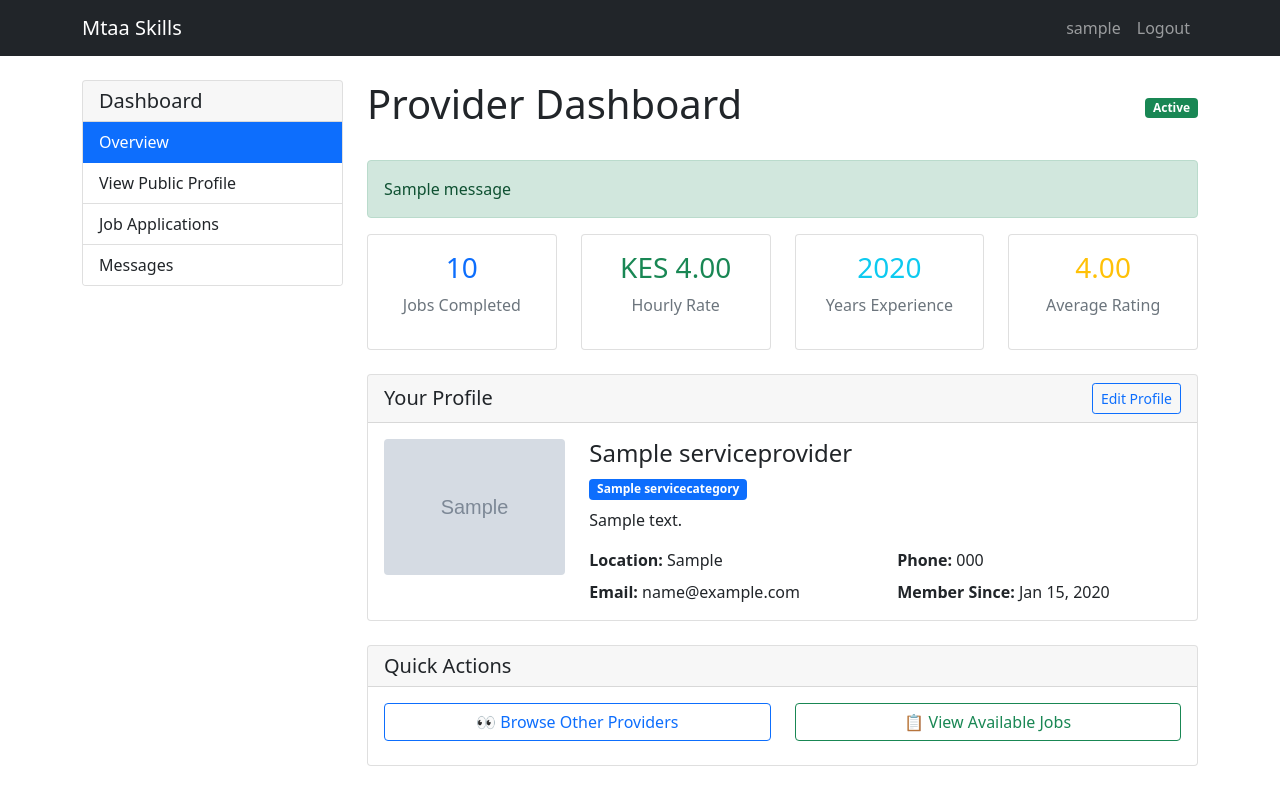
After one commit to Charlesmbuu/mtaa-skills, a Django app: page /provider-dashboard/ in a window 1280 px wide. The commit adds this page. Run offline with Django 5.2, Linux system fonts and the light colour scheme; a user stored in the database is signed in; tables that the repository leaves empty hold one stand-in row (values such as "Sample post"); grey boxes marked "Sample" are stand-in pictures; one stand-in notice (Sample message) is shown.

Commit message:
✨ Complete Service Provider profiles with image uploads, media configuration, and enhanced templates

```diff
--- a/backend/urls.py
+++ b/backend/urls.py
@@ -1,5 +1,7 @@
 from django.contrib import admin
 from django.urls import path, include
+from django.conf import settings
+from django.conf.urls.static import static
 
 urlpatterns = [
     path('admin/', admin.site.urls),
@@ -7,3 +9,7 @@ urlpatterns = [
     path('bookings/', include('bookings.urls')),
     path('users/', include('users.urls')),
 ]
+
+# Add this line to serve media files during development
+if settings.DEBUG:
+    urlpatterns += static(settings.MEDIA_URL, document_root=settings.MEDIA_ROOT)
--- a/bookings/models.py
+++ b/bookings/models.py
@@ -1,10 +1,10 @@
 from django.db import models
 from users.models import User
-from services.models import ServiceCategory
+# from services.models import ServiceCategory
 
 class Job(models.Model):  # ← THIS MUST EXIST
     customer = models.ForeignKey(User, on_delete=models.CASCADE)
-    service_category = models.ForeignKey(ServiceCategory, on_delete=models.CASCADE)
+    service_category = models.ForeignKey('services.ServiceCategory', on_delete=models.CASCADE)
     title = models.CharField(max_length=200)
     description = models.TextField()
     budget = models.DecimalField(max_digits=10, decimal_places=2)
--- a/services/urls.py
+++ b/services/urls.py
@@ -4,4 +4,8 @@ from . import views
 urlpatterns = [
     path('', views.home, name='home'),
     path('category/<int:category_id>/', views.service_providers, name='service_providers'),
+    path('providers/', views.provider_list, name='provider_list'),
+    path('providers/<int:provider_id>/', views.provider_detail, name='provider_detail'),
+    path('become-provider/', views.become_provider, name='become_provider'),
+    path('provider-dashboard/', views.provider_dashboard, name='provider_dashboard'),
 ]
--- a/services/views.py
+++ b/services/views.py
@@ -1,10 +1,68 @@
-from django.shortcuts import render
-from .models import ServiceCategory, ServiceProvider
+from django.shortcuts import render, redirect, get_object_or_404
+from django.contrib.auth.decorators import login_required
+from django.contrib import messages
+from .models import ServiceProvider, ServiceCategory
+from .forms import ServiceProviderForm
 
 def home(request):
+    """Home page with service categories"""
     categories = ServiceCategory.objects.all()
     return render(request, 'home.html', {'categories': categories})
 
 def service_providers(request, category_id):
+    """Show providers for a specific category"""
     providers = ServiceProvider.objects.filter(service_categories__id=category_id)
-    return render(request, 'providers.html', {'providers': providers})
+    category = get_object_or_404(ServiceCategory, id=category_id)
+    return render(request, 'services/service_providers.html', {
+        'providers': providers,
+        'category': category
+    })
+
+def provider_list(request):
+    """Show all service providers"""
+    providers = ServiceProvider.objects.all()
+    return render(request, 'services/provider_list.html', {'providers': providers})
+
+def provider_detail(request, provider_id):
+    """Show individual provider profile"""
+    provider = get_object_or_404(ServiceProvider, id=provider_id)
+    return render(request, 'services/provider_detail.html', {'provider': provider})
+
+@login_required
+def become_provider(request):
+    """Allow users to become service providers"""
+    if request.user.user_type != 'provider':
+        messages.error(request, 'You must register as a provider first.')
+        return redirect('register')
+
+    # Check if user already has a provider profile
+    try:
+        provider = ServiceProvider.objects.get(user=request.user)
+        messages.info(request, 'You already have a provider profile.')
+        return redirect('provider_dashboard')
+    except ServiceProvider.DoesNotExist:
+        pass
+
+    if request.method == 'POST':
+        form = ServiceProviderForm(request.POST, request.FILES)
+        if form.is_valid():
+            provider = form.save(commit=False)
+            provider.user = request.user
+            provider.save()
+            form.save_m2m()  # Save many-to-many data
+            messages.success(request, 'Provider profile created successfully!')
+            return redirect('provider_dashboard')
+    else:
+        form = ServiceProviderForm()
+
+    return render(request, 'services/become_provider.html', {'form': form})
+
+@login_required
+def provider_dashboard(request):
+    """Provider's personal dashboard"""
+    try:
+        provider = ServiceProvider.objects.get(user=request.user)
+        return render(request, 'services/provider_dashboard.html', {'provider': provider})
+    except ServiceProvider.DoesNotExist:
+        messages.info(request, 'Please create your provider profile first.')
+        return redirect('become_provider')
--- /dev/null
+++ b/templates/services/provider_dashboard.html
@@ -0,0 +1,168 @@
+<!DOCTYPE html>
+<html>
+<head>
+    <title>Provider Dashboard - Mtaa Skills</title>
+    <link href="https://cdn.jsdelivr.net/npm/bootstrap@5.1.3/dist/css/bootstrap.min.css" rel="stylesheet">
+</head>
+<body>
+    <nav class="navbar navbar-expand-lg navbar-dark bg-dark">
+        <div class="container">
+            <a class="navbar-brand" href="{% url 'home' %}">Mtaa Skills</a>
+            <div class="navbar-nav ms-auto">
+                <a class="nav-link" href="{% url 'profile' %}">{{ user.username }}</a>
+                <a class="nav-link" href="{% url 'logout' %}">Logout</a>
+            </div>
+        </div>
+    </nav>
+
+    <div class="container mt-4">
+        <div class="row">
+            <!-- Sidebar -->
+            <div class="col-md-3">
+                <div class="card">
+                    <div class="card-header">
+                        <h5 class="card-title mb-0">Dashboard</h5>
+                    </div>
+                    <div class="list-group list-group-flush">
+                        <a href="{% url 'provider_dashboard' %}" class="list-group-item list-group-item-action active">
+                            Overview
+                        </a>
+                        <a href="{% url 'provider_detail' provider.id %}" class="list-group-item list-group-item-action">
+                            View Public Profile
+                        </a>
+                        <a href="#" class="list-group-item list-group-item-action">
+                            Job Applications
+                        </a>
+                        <a href="#" class="list-group-item list-group-item-action">
+                            Messages
+                        </a>
+                    </div>
+                </div>
+            </div>
+
+            <!-- Main Content -->
+            <div class="col-md-9">
+                <div class="d-flex justify-content-between align-items-center mb-4">
+                    <h1>Provider Dashboard</h1>
+                    <span class="badge bg-success">Active</span>
+                </div>
+
+                {% if messages %}
+                    {% for message in messages %}
+                    <div class="alert alert-{{ message.tags }}">
+                        {{ message }}
+                    </div>
+                    {% endfor %}
+                {% endif %}
+
+                <!-- Quick Stats -->
+                <div class="row mb-4">
+                    <div class="col-md-3">
+                        <div class="card text-center">
+                            <div class="card-body">
+                                <h3 class="text-primary">{{ provider.total_jobs_completed }}</h3>
+                                <p class="text-muted">Jobs Completed</p>
+                            </div>
+                        </div>
+                    </div>
+                    <div class="col-md-3">
+                        <div class="card text-center">
+                            <div class="card-body">
+                                <h3 class="text-success">KES {{ provider.hourly_rate }}</h3>
+                                <p class="text-muted">Hourly Rate</p>
+                            </div>
+                        </div>
+                    </div>
+                    <div class="col-md-3">
+                        <div class="card text-center">
+                            <div class="card-body">
+                                <h3 class="text-info">{{ provider.experience_years }}</h3>
+                                <p class="text-muted">Years Experience</p>
+                            </div>
+                        </div>
+                    </div>
+                    <div class="col-md-3">
+                        <div class="card text-center">
+                            <div class="card-body">
+                                <h3 class="text-warning">{{ provider.average_rating|default:"0" }}</h3>
+                                <p class="text-muted">Average Rating</p>
+                            </div>
+                        </div>
+                    </div>
+                </div>
+
+                <!-- Provider Info Card -->
+                <div class="card">
+                    <div class="card-header d-flex justify-content-between align-items-center">
+                        <h5 class="card-title mb-0">Your Profile</h5>
+                        <a href="#" class="btn btn-sm btn-outline-primary">Edit Profile</a>
+                    </div>
+                    <div class="card-body">
+                        <div class="row">
+                            <div class="col-md-3 text-center">
+                                {% if provider.profile_picture %}
+                                <img src="{{ provider.profile_picture.url }}" class="img-fluid rounded mb-3" style="max-height: 150px;">
+                                {% else %}
+                                <div class="bg-light rounded d-flex align-items-center justify-content-center mb-3" style="height: 150px;">
+                                    <span class="text-muted">No Image</span>
+                                </div>
+                                {% endif %}
+                            </div>
+                            <div class="col-md-9">
+                                <h4>{{ provider.business_name }}</h4>
+
+                                <div class="mb-2">
+                                    {% for category in provider.service_categories.all %}
+                                    <span class="badge bg-primary me-1">{{ category.name }}</span>
+                                    {% endfor %}
+                                </div>
+
+                                <p class="card-text">{{ provider.description }}</p>
+
+                                <div class="row">
+                                    <div class="col-sm-6">
+                                        <strong>Location:</strong> {{ provider.location|default:"Not set" }}
+                                    </div>
+                                    <div class="col-sm-6">
+                                        <strong>Phone:</strong> {{ provider.phone|default:"Not set" }}
+                                    </div>
+                                </div>
+
+                                <div class="row mt-2">
+                                    <div class="col-sm-6">
+                                        <strong>Email:</strong> {{ provider.email|default:"Not set" }}
+                                    </div>
+                                    <div class="col-sm-6">
+                                        <strong>Member Since:</strong> {{ provider.created_at|date:"M d, Y" }}
+                                    </div>
+                                </div>
+                            </div>
+                        </div>
+                    </div>
+                </div>
+
+                <!-- Recent Activity -->
+                <div class="card mt-4">
+                    <div class="card-header">
+                        <h5 class="card-title mb-0">Quick Actions</h5>
+                    </div>
+                    <div class="card-body">
+                        <div class="row">
+                            <div class="col-md-6">
+                                <a href="{% url 'provider_list' %}" class="btn btn-outline-primary w-100 mb-2">
+                                    👀 Browse Other Providers
+                                </a>
+                            </div>
+                            <div class="col-md-6">
+                                <a href="#" class="btn btn-outline-success w-100 mb-2">
+                                    📋 View Available Jobs
+                                </a>
+                            </div>
+                        </div>
+                    </div>
+                </div>
+            </div>
+        </div>
+    </div>
+</body>
+</html>
```
Also changed, not shown: services/forms.py (added, +21 -0 lines), services/models.py (+22 -1 lines), templates/home.html (+9 -0 lines), templates/services/become_provider.html (added, +130 -0 lines), templates/services/provider_detail.html (added, +146 -0 lines), templates/services/provider_list.html (added, +93 -0 lines), services/migrations/0003_alter_servicecategory_options_and_more.py (added).
